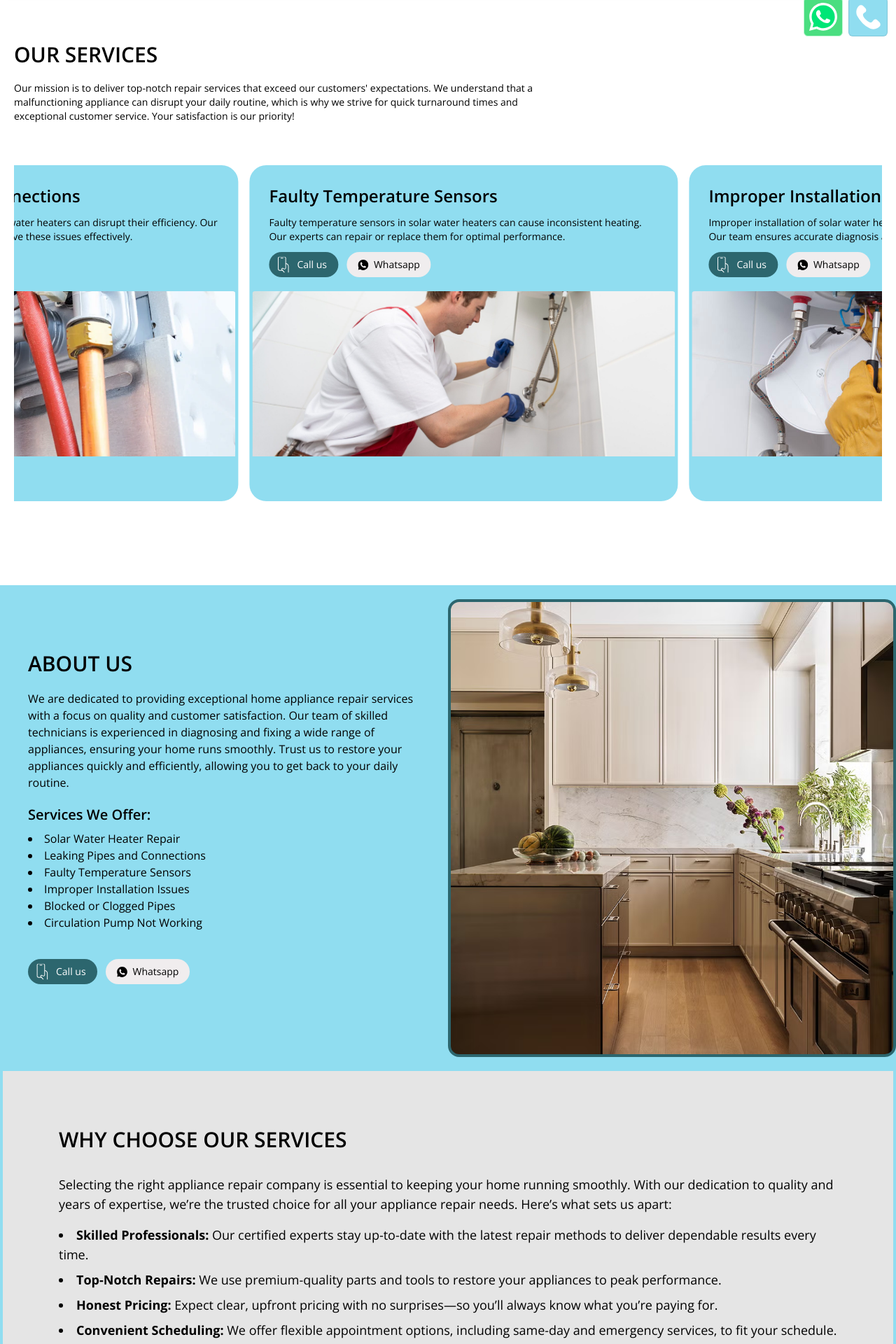
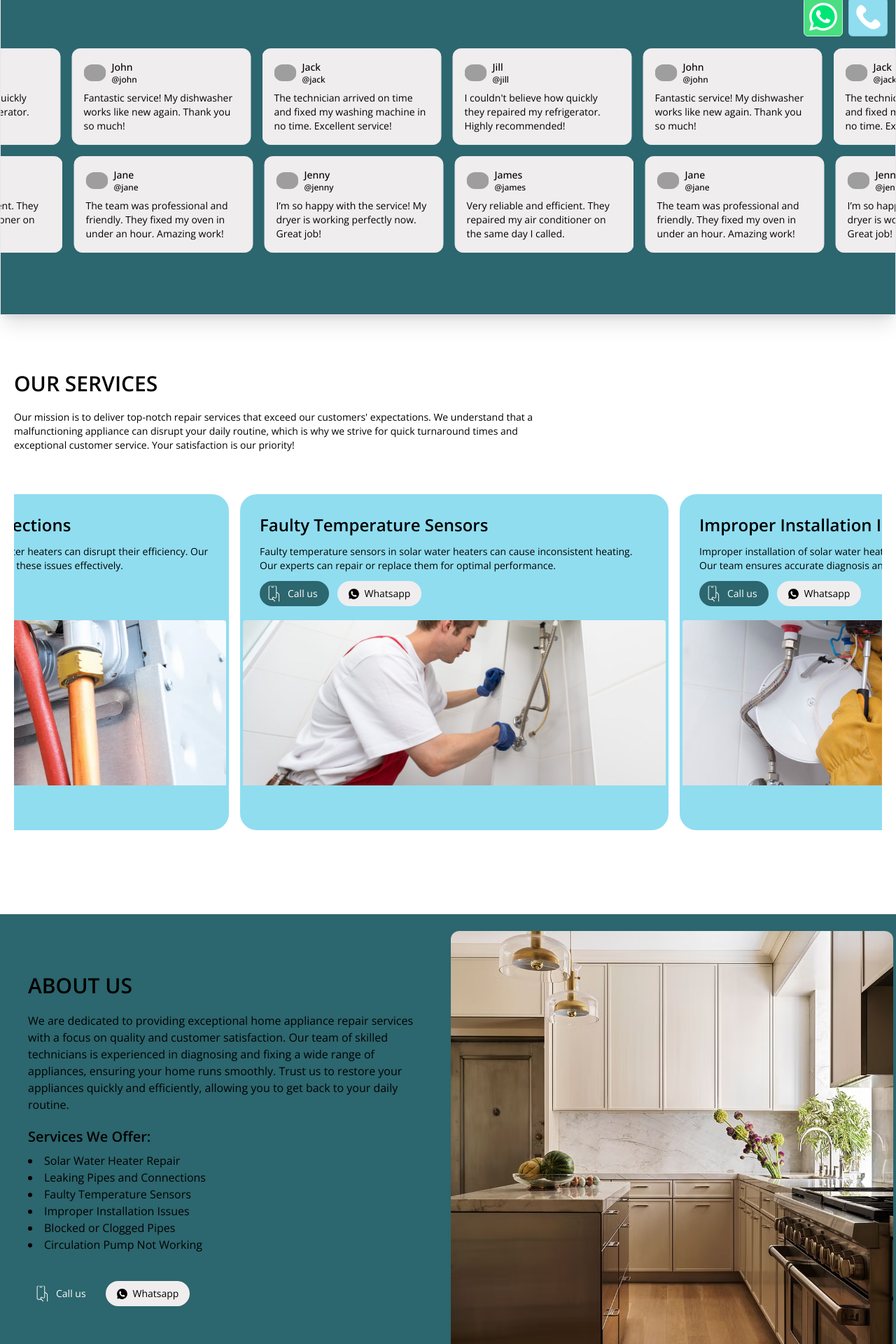
Before and after one commit to cyhammad/repair-site-5, a Next.js app: page /companies/water-heater in a window 1280 px wide. Shown: the part 740-2660 px from the top of the page at 70% size. Built offline with nearby package versions, Linux system fonts and the light colour scheme; grey boxes are pictures that could not be loaded.

Commit message:
company colors

```diff
--- a/src/app/companies/[slug]/page.jsx
+++ b/src/app/companies/[slug]/page.jsx
@@ -5,6 +5,7 @@ import ServiceDetails from "@/components/sections/ServiceDetails";
 import WhyChooseUs from "@/components/sections/WhyChooseUs";
 import Header from "@/components/header/Header";
 import Footer from "@/components/Footer";
+import ReviewMarquee from "@/components/sections/ReviewMarquee";
 
 const Company = async ({ params }) => {
   const { slug } = await params; // Await the params
@@ -13,6 +14,7 @@ const Company = async ({ params }) => {
     <>
       <Header company={company} />
       <MainBanner company={company} />
+      <ReviewMarquee company={company} />
       <OurServices company={company} />
       <AboutSection company={company} />
       <WhyChooseUs company={company} />
--- a/src/components/Footer.jsx
+++ b/src/components/Footer.jsx
@@ -7,10 +7,8 @@ import Link from "next/link";
 import { cn } from "@/lib/utils";
 import { usePathname } from "next/navigation";
 
-const Footer = () => {
+const Footer = ({ company = companyName }) => {
   const pathname = usePathname();
-  const isWaterHeaterRoute = pathname === "/companies/water-heater";
-  const company = isWaterHeaterRoute ? "Repair Site 5" : companyName;
 
   return (
     <footer
@@ -40,7 +38,12 @@ const Footer = () => {
             </Link>
           ) : company === "Bosch" ? (
             <Link href="/companies/bosch">
-              <Image src="/static/bosch.svg" width={150} height={50} alt="Bosch" />
+              <Image
+                src="/static/bosch.svg"
+                width={150}
+                height={50}
+                alt="Bosch"
+              />
             </Link>
           ) : company === "Samsung" ? (
             <Link href="/companies/samsung">
@@ -61,9 +64,9 @@ const Footer = () => {
             </Link>
           )}
           <span className="text-sm font-light max-w-sm">
-            Welcome to {company}, your most trusted partner in home appliance repair!
-            With over years of experience, we specialize in providing reliable
-            and efficient repair services for a wide range of household
+            Welcome to {company}, your most trusted partner in home appliance
+            repair! With over years of experience, we specialize in providing
+            reliable and efficient repair services for a wide range of household
             appliances.
           </span>
           <CallAndWhatsappButton company={company} />
--- a/src/components/ServiceCard.jsx
+++ b/src/components/ServiceCard.jsx
@@ -1,10 +1,24 @@
 import React from "react";
 import CallAndWhatsappButton from "./buttons/CallAndWhatsappButton";
 import { companyName } from "@/libs/data";
+import { cn } from "@/lib/utils";
 
 const ServiceCard = ({ title, desc, imgUrl, company = companyName }) => {
   return (
-    <div className="hover:bg-tertiary hover:text-white border-4 rounded-3xl overflow-hidden border-primary bg-primary text-black transition-all ease-in duration-200 flex flex-col w-full h-full min-h-[30rem] gap-5">
+    <div
+      className={cn(
+        "border-4 rounded-3xl cursor-pointer overflow-hidden text-black transition-all ease-in duration-200 flex flex-col w-full h-full min-h-[30rem] gap-5",
+        company === "Lg"
+          ? "bg-lgBlob border-lgBlob hover:bg-lgPrimary hover:text-white"
+          : company === "Samsung"
+          ? "bg-samsungBlob border-samsungBlob hover:bg-samsungPrimary hover:text-white"
+          : company === "Siemens"
+          ? "bg-siemensBlob border-siemensBlob hover:bg-siemensPrimary hover:text-white"
+          : company === "Bosch"
+          ? "bg-boschBlob border-boschBlob hover:bg-boschSecondary hover:text-white"
+          : "bg-primary hover:bg-tertiary hover:text-white border-primary"
+      )}
+    >
       <div className="flex flex-col gap-3 pt-6 px-6">
         <h1 className="text-2xl font-semibold">{title}</h1>
         <span className="text-sm">{desc}</span>
--- a/src/components/sections/AboutSection.jsx
+++ b/src/components/sections/AboutSection.jsx
@@ -38,25 +38,22 @@ const AboutSection = ({ company = companyName }) => {
   return (
     <section
       id="about"
-      className="flex items-center justify-center w-full min-h-[40rem] bg-primary py-5"
+      className={cn(
+        "flex items-center justify-center w-full min-h-[40rem] bg-primary py-5",
+        company === "Lg"
+          ? "bg-lgPrimary text-white"
+          : company === "Samsung"
+          ? "bg-samsungPrimary text-white"
+          : company === "Siemens"
+          ? "bg-siemensPrimary text-white"
+          : company === "Bosch"
+          ? "bg-boschBlob"
+          : "bg-tertiary"
+      )}
     >
       <div className="grid md:grid-cols-2 w-full h-full max-w-7xl">
         <div className="w-full px-10 py-16">
           <div className="text-3xl w-fit flex justify-center flex-col gap-2 font-semibold uppercase">
-            <div
-              className={cn(
-                "w-1/2 h-0.5",
-                company === "Lg"
-                  ? "bg-lgPrimary"
-                  : company === "Samsung"
-                  ? "bg-samsungPrimary"
-                  : company === "Bosch"
-                  ? "bg-boschPrimary"
-                  : company === "Siemens"
-                  ? "bg-siemensPrimary"
-                  : "bg-primary"
-              )}
-            ></div>
             About us
           </div>
           <p className="my-5">
--- a/src/components/sections/ReviewMarquee.jsx
+++ b/src/components/sections/ReviewMarquee.jsx
@@ -1,5 +1,6 @@
 import { cn } from "@/lib/utils";
 import Marquee from "@/components/ui/marquee";
+import { companyName } from "@/libs/data";
 const reviews = [
   {
     name: "Jack",
@@ -61,9 +62,22 @@ const ReviewCard = ({ img, name, username, body }) => {
     </figure>
   );
 };
-const ReviewMarquee = () => {
+const ReviewMarquee = ({ company = companyName }) => {
   return (
-    <div className="relative flex h-full w-full flex-col items-center justify-center overflow-hidden rounded-lg border bg-tertiary text-white py-20 md:shadow-xl">
+    <div
+      className={cn(
+        "relative flex h-full w-full flex-col items-center justify-center overflow-hidden border text-white py-20 md:shadow-xl",
+        company === "Lg"
+          ? "bg-lgPrimary"
+          : company === "Samsung"
+          ? ""
+          : company === "Siemens"
+          ? "bg-siemensPrimary"
+          : company === "Bosch"
+          ? "bg-boschSecondary"
+          : "bg-tertiary"
+      )}
+    >
       <Marquee pauseOnHover className="[--duration:20s]">
         {firstRow.map((review) => (
           <ReviewCard key={review.username} {...review} />
--- a/src/components/sections/ServiceDetails.jsx
+++ b/src/components/sections/ServiceDetails.jsx
@@ -17,7 +17,18 @@ const ServiceDetails = ({ company = companyName }) => {
   return (
     <section
       id="service-details"
-      className="w-full bg-gray-50 shadow-lg border-b-2 border-gray-300"
+      className={cn(
+        "w-full bg-gray-50 shadow-lg border-b-2 border-gray-300",
+        company === "Lg"
+          ? "bg-lgBlob border-lgPrimary/20"
+          : company === "Samsung"
+          ? "bg-samsungBlob text-black border-samsungPrimary/20"
+          : company === "Siemens"
+          ? "bg-siemensBlob"
+          : company === "Bosch"
+          ? "bg-boschBlob border-boschPrimary/20"
+          : "bg-tertiary"
+      )}
     >
       <div className="flex flex-col items-center w-full max-w-7xl mx-auto px-6 py-16 gap-8">
         {/* Header */}
@@ -25,20 +36,6 @@ const ServiceDetails = ({ company = companyName }) => {
           <h2 className="text-4xl font-bold uppercase text-gray-800">
             Service Highlights
           </h2>
-          <div
-            className={cn(
-              "mt-3 w-16 h-1 mx-auto",
-              company === "Lg"
-                ? "bg-lgPrimary"
-                : company === "Samsung"
-                ? "bg-samsungPrimary"
-                : company === "Bosch"
-                ? "bg-boschPrimary"
-                : company === "Siemens"
-                ? "bg-siemensPrimary"
-                : "bg-primary"
-            )}
-          ></div>
         </div>
 
         {/* Description */}
--- a/src/components/sections/WhyChooseUs.jsx
+++ b/src/components/sections/WhyChooseUs.jsx
@@ -5,7 +5,20 @@ import { cn } from "@/lib/utils";
 const WhyChooseUs = ({ company = companyName }) => {
   return (
     <section id="contact" className="flex justify-center w-full">
-      <div className="flex w-full max-w-7xl bg-black/10 border-x-4 border-primary md:p-20 p-5 flex-col justify-center">
+      <div
+        className={cn(
+          "flex w-full max-w-7xl bg-black/10 border-x-4 border-primary md:p-20 p-5 flex-col justify-center",
+          company === "Lg"
+            ? "bg-lgBlob border-b-4 rounded-b-2xl border-lgPrimary/20"
+            : company === "Samsung"
+            ? "bg-samsungBlob border-b-4 rounded-b-2xl text-black border-samsungPrimary/20"
+            : company === "Siemens"
+            ? "bg-siemensBlob border-b-4 rounded-b-2xl"
+            : company === "Bosch"
+            ? "bg-boschBlob border-b-4 rounded-b-2xl border-boschPrimary/20"
+            : "bg-tertiary"
+        )}
+      >
         <div className="text-3xl w-fit flex justify-center flex-col gap-2 font-semibold uppercase mb-8">
           Why Choose Our Services
         </div>
```
